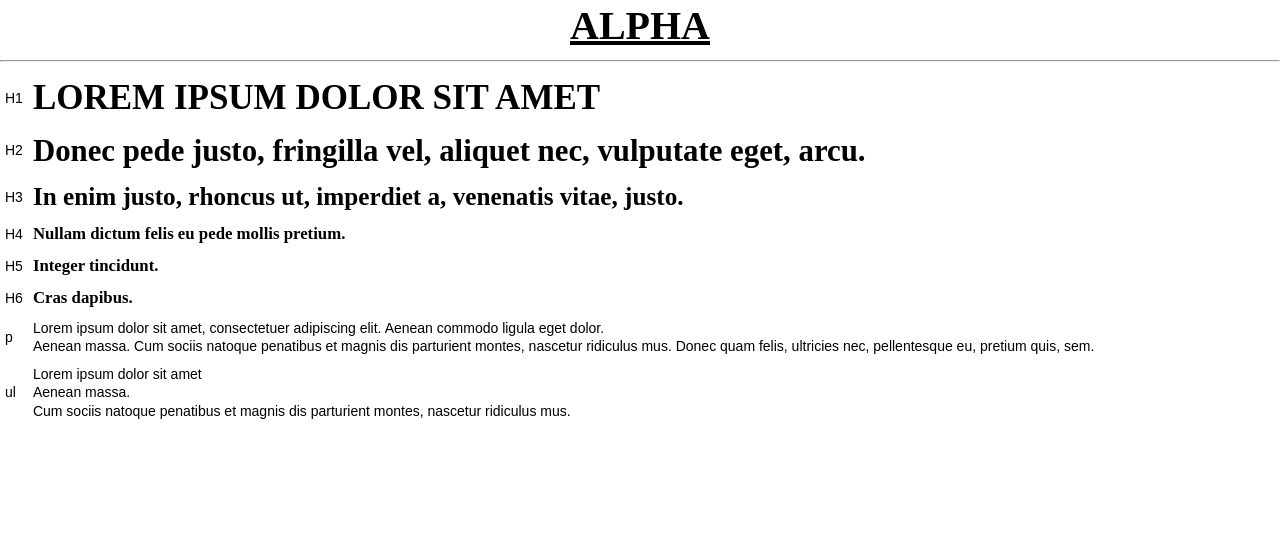
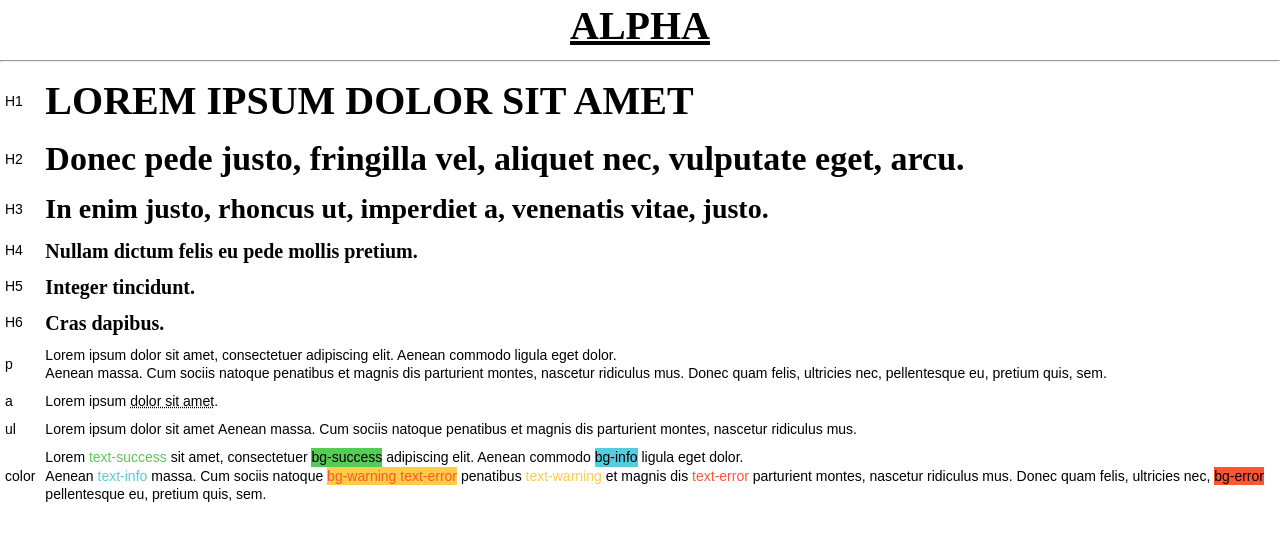
Before and after one commit to Hauke-Schultz/web, a PHP site: page / in a window 1280 px wide. Shown: the top 541 px of the page. Run offline with PHP 8.4, Linux system fonts and the light colour scheme; style sheets or scripts are compiled from the project's sources.

Commit message:
alpha style

```diff
--- a/app/alpha/index.html
+++ b/app/alpha/index.html
@@ -78,6 +78,12 @@
             </td>
         </tr>
         <tr class="tr">
+            <td class="td text-middle">a</td>
+            <td class="td">
+                <p class="p">Lorem ipsum <a href="#" class="a">dolor sit amet</a>.</p>
+            </td>
+        </tr>
+        <tr class="tr">
             <td class="td text-middle">ul</td>
             <td class="td">
                 <ul class="ul">
@@ -87,6 +93,17 @@
                 </ul>
             </td>
         </tr>
+        <tr class="tr">
+            <td class="td text-middle">color</td>
+            <td class="td">
+                <p class="p">Lorem <span class="text-success">text-success</span> sit amet, consectetuer
+                    <span class="bg-success">bg-success</span> adipiscing elit. Aenean commodo <span class="bg-info">bg-info</span> ligula eget dolor.</p>
+                <p class="p">Aenean <span class="text-info">text-info</span> massa. Cum sociis natoque
+                    <span class="bg-warning text-error"> bg-warning text-error </span> penatibus <span class="text-warning">text-warning</span>
+                    et magnis dis <span class="text-error">text-error</span> parturient montes, nascetur ridiculus mus.
+                    Donec quam felis, ultricies nec, <span class="bg-error">bg-error</span> pellentesque eu, pretium quis, sem.</p>
+            </td>
+        </tr>
     </table>
 </body>
 </html>
--- a/app/alpha/styles/common/alpha.scss
+++ b/app/alpha/styles/common/alpha.scss
@@ -2,14 +2,18 @@
 @import "normalize";
 
 @import "alpha/variables";
+@import "alpha/color";
+
 @import "alpha/reset";
+
+@import "alpha/headline";
+@import "alpha/spacing";
+@import "alpha/text";
+@import "alpha/list";
+@import "alpha/link";
+@import "alpha/table";
 @import "alpha/button";
-@import "alpha/color";
 @import "alpha/form";
 @import "alpha/grid";
 @import "alpha/image";
-@import "alpha/link";
-@import "alpha/list";
 @import "alpha/print";
-@import "alpha/table";
-@import "alpha/type";
--- /dev/null
+++ b/app/alpha/styles/common/alpha/headline.scss
@@ -0,0 +1,23 @@
+.h1, .h2, .h3, .h4, .h5, .h6 {
+  font-family: $font-family-serif;
+  font-weight: $font-weight-bold;
+  line-height: $font-line-height;
+  color: $color-black;
+}
+
+.h1 {
+  font-size: $font-size-headline;
+  text-transform: uppercase;
+}
+
+.h2 {
+  font-size: ($font-size-headline * 0.85);
+}
+
+.h3 {
+  font-size: ($font-size-headline * 0.7);
+}
+
+.h4, .h5, .h6 {
+  font-size: ($font-size-headline * 0.5);
+}
--- a/app/alpha/styles/common/alpha/link.scss
+++ b/app/alpha/styles/common/alpha/link.scss
@@ -1,3 +1,9 @@
-
-a {
+.a {
+  color: $color-black;
+  display: inline-block;
+  text-decoration-style: dotted;
+  &:hover, &:focus, &:active {
+    color: $color-black;
+    text-decoration-style: solid;
+  }
 }
--- a/app/alpha/styles/common/alpha/list.scss
+++ b/app/alpha/styles/common/alpha/list.scss
@@ -1,7 +1,3 @@
+.ul, .ol {
 
-ul, ol {
-  margin: 0;
-  ul, ol {
-    margin: 0;
-  }
 }
--- a/app/alpha/styles/common/alpha/reset.scss
+++ b/app/alpha/styles/common/alpha/reset.scss
@@ -23,10 +23,11 @@ small,
 table,
 tr,
 td {
-  display: block;
+  color: $color-black;
+  display: inline-block;
   padding: 0;
   margin: 0;
-  font-size: $font-size-normal;
+  font-size: $font-size-text;
   line-height: $font-line-height;
   vertical-align: top;
   text-align: left;
--- /dev/null
+++ b/app/alpha/styles/common/alpha/spacing.scss
@@ -0,0 +1,17 @@
+
+.width-100           { width: 100%; }
+.width-50            { width: 50%; }
+
+.margin-small             { margin: $margin-small; }
+.margin-medium            { margin: $margin-medium; }
+.margin-small-left-right  { margin: 0 $margin-small; }
+.margin-medium-left-right { margin: 0 $margin-medium; }
+.margin-small-top-bottom  { margin: $margin-small 0; }
+.margin-medium-top-bottom { margin: $margin-medium 0; }
+
+.padding-small             { padding: $padding-small; }
+.padding-medium            { padding: $padding-medium; }
+.padding-small-left-right  { padding: 0 $padding-small; }
+.padding-medium-left-right { padding: 0 $padding-medium; }
+.padding-small-top-bottom  { padding: $padding-small 0; }
+.padding-medium-top-bottom { padding: $padding-medium 0; }
--- a/app/alpha/styles/common/alpha/table.scss
+++ b/app/alpha/styles/common/alpha/table.scss
@@ -1,11 +1,5 @@
 .table {
   display: table;
-  .tr {
-    display: table-row;
-  }
-  .td {
-    display: table-cell;
-  }
 
   &.padding {
     .td {
@@ -14,3 +8,11 @@
   }
 
 }
+
+.tr {
+  display: table-row;
+}
+
+.td {
+  display: table-cell;
+}
--- /dev/null
+++ b/app/alpha/styles/common/alpha/text.scss
@@ -0,0 +1,32 @@
+.span,
+.p {
+  display: inline-block;
+}
+
+.small {
+  font-size: ($font-size-text * 0.85);
+}
+
+.strong {
+  font-weight: 700;
+}
+
+.text-left           { text-align: left; }
+.text-right          { text-align: right; }
+.text-center         { text-align: center; }
+.text-middle         { vertical-align: middle; }
+.text-justify        { text-align: justify; }
+.text-nowrap         { white-space: nowrap; }
+.text-underline      { text-decoration: underline; }
+.line-through        { text-decoration: line-through; }
+
+.text-lowercase      { text-transform: lowercase; }
+.text-uppercase      { text-transform: uppercase; }
+.text-capitalize     { text-transform: capitalize; }
+
+.no-wrap             { white-space: nowrap; }
+
+.float-left          { float: left; }
+.float-right         { float: right; }
+.position-relative   { position: relative; }
+.overflow-hidden     { overflow: hidden; }
--- a/app/alpha/styles/common/alpha/type.scss
+++ /dev/null
@@ -1,79 +0,0 @@
-
-.h1, .h2, .h3, .h4, .h5, .h6 {
-  font-family: $font-family-serif;
-  font-weight: $font-weight-bold;
-  line-height: $font-line-height;
-  color: $color-black;
-}
-
-.h1 {
-  font-size: 2.5em;
-  text-transform: uppercase;
-}
-
-.h2 {
-  font-size: 2.2em;
-}
-
-.h3 {
-  font-size: 1.8em;
-}
-
-.h4, .h5, .h6 {
-  font-size: 1.2em;
-}
-
-.p {
-  margin: 0;
-}
-
-.small {
-  font-size: 75%;
-}
-
-.strong {
-  font-weight: 700;
-}
-
-.ul {
-
-}
-
-// Alignment
-.text-left           { text-align: left; }
-.text-right          { text-align: right; }
-.text-center         { text-align: center; }
-.text-middle         { vertical-align: middle; }
-.text-justify        { text-align: justify; }
-.text-nowrap         { white-space: nowrap; }
-.text-underline      { text-decoration: underline; }
-.line-through        { text-decoration: line-through; }
-
-// Transformation
-.text-lowercase      { text-transform: lowercase; }
-.text-uppercase      { text-transform: uppercase; }
-.text-capitalize     { text-transform: capitalize; }
-
-.no-wrap             { white-space: nowrap; }
-
-.float-left          { float: left; }
-.float-right         { float: right; }
-.position-relative   { position: relative; }
-.overflow-hidden     { overflow: hidden; }
-
-.width-100           { width: 100%; }
-.width-50            { width: 50%; }
-
-.margin-small             { margin: $margin-small; }
-.margin-medium            { margin: $margin-medium; }
-.margin-small-left-right  { margin: 0 $margin-small; }
-.margin-medium-left-right { margin: 0 $margin-medium; }
-.margin-small-top-bottom  { margin: $margin-small 0; }
-.margin-medium-top-bottom { margin: $margin-medium 0; }
-
-.padding-small             { padding: $padding-small; }
-.padding-medium            { padding: $padding-medium; }
-.padding-small-left-right  { padding: 0 $padding-small; }
-.padding-medium-left-right { padding: 0 $padding-medium; }
-.padding-small-top-bottom  { padding: $padding-small 0; }
-.padding-medium-top-bottom { padding: $padding-medium 0; }
--- a/app/alpha/styles/common/alpha/variables.scss
+++ b/app/alpha/styles/common/alpha/variables.scss
@@ -4,7 +4,8 @@ $font-family-sans-serif:  "Helvetica Neue", Helvetica, Arial, sans-serif !defaul
 $font-family-serif:       "Times New Roman", Times, serif !default;
 $font-family-monospace:   Menlo, Monaco, Consolas, "Courier New", monospace !default;
 
-$font-size-normal:        14px !default;
+$font-size-text:          14px !default;
+$font-size-headline:      40px !default;
 $font-weight-bold:        700 !default;
 $font-weight-normal:      300 !default;
 $font-line-height:        1.3;
```
